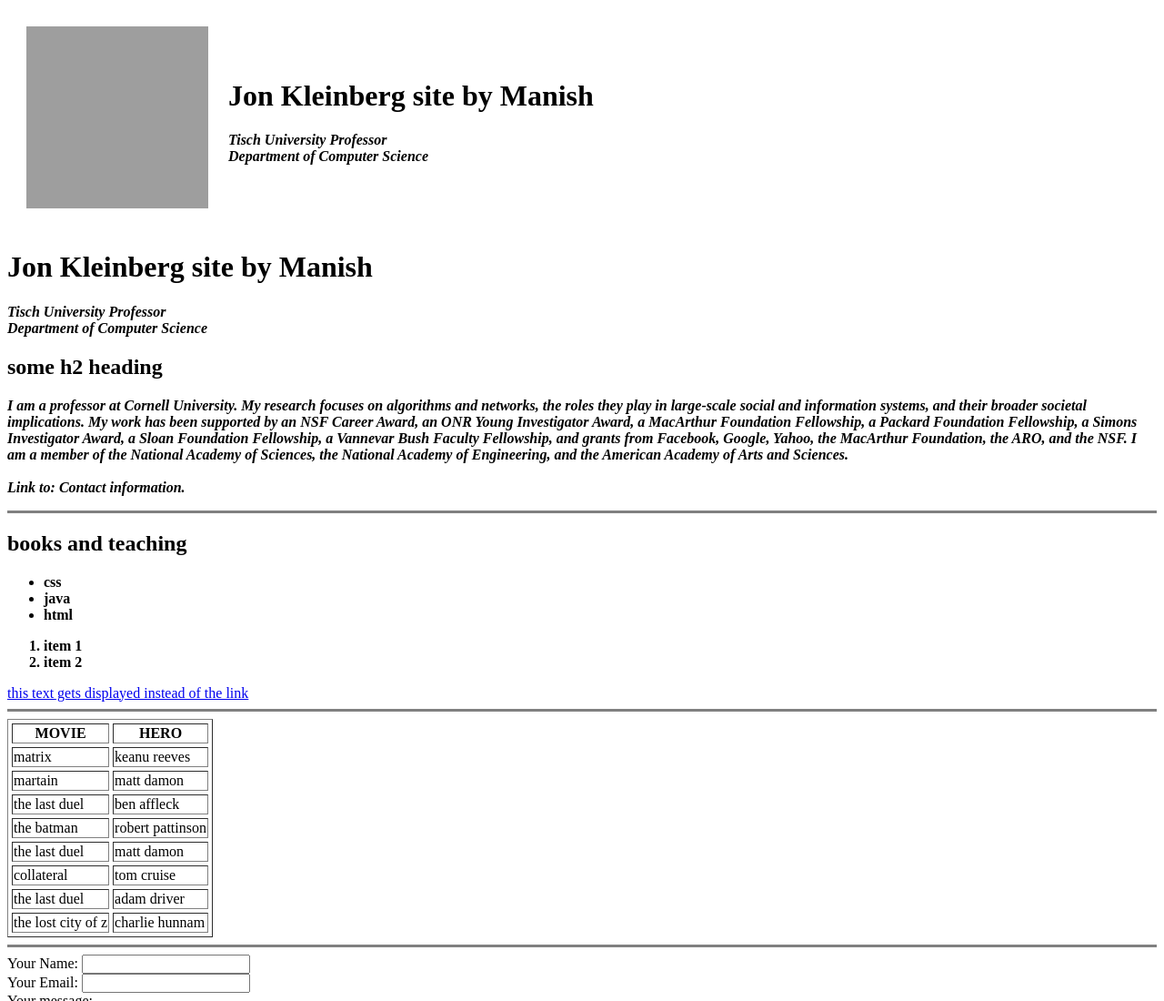
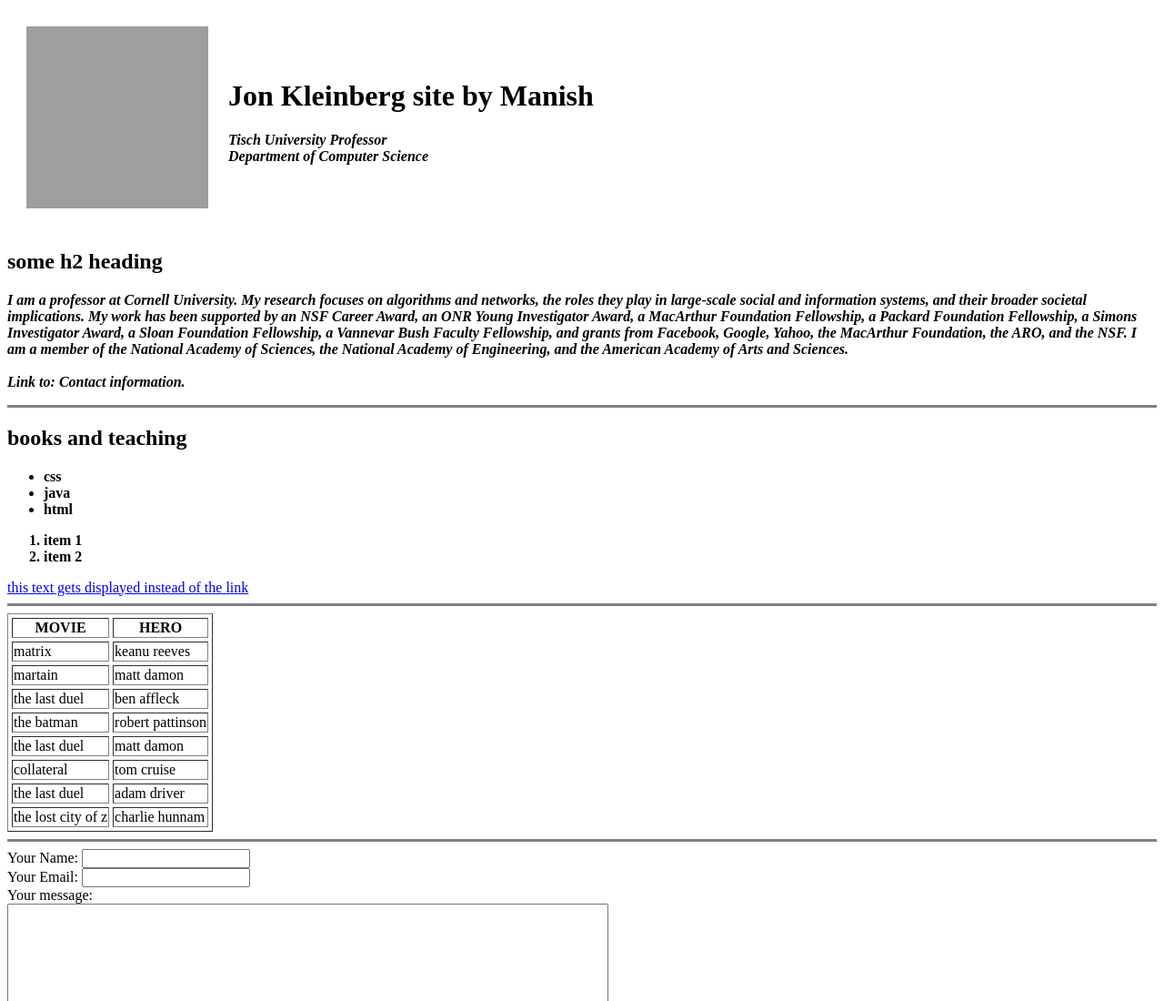
Before and after one commit to muchapothula/index, a plain HTML site: page index.html in a window 1280 px wide. Shown: the top 1100 px of the page at 91% size. Drawn offline with Linux system fonts and the light colour scheme; grey boxes are pictures that could not be loaded.

Commit message:
Update index.html

```diff
--- a/index.html
+++ b/index.html
@@ -17,9 +17,6 @@
       </td>
     </tr>
   </table>
-  <h1>Jon Kleinberg site by Manish</h1>
-  <p><em><b>Tisch University Professor <br>
-        Department of Computer Science</b></em></p>
   <h2>some h2 heading</h2>
   <p><em><strong>I am a professor at Cornell University. My research focuses on algorithms and networks, the roles they play in large-scale social and information systems, and their broader societal implications. My work has been supported by an NSF
         Career Award, an ONR Young Investigator Award, a MacArthur Foundation Fellowship, a Packard Foundation Fellowship, a Simons Investigator Award, a Sloan Foundation Fellowship, a Vannevar Bush Faculty Fellowship, and grants from Facebook,
```
